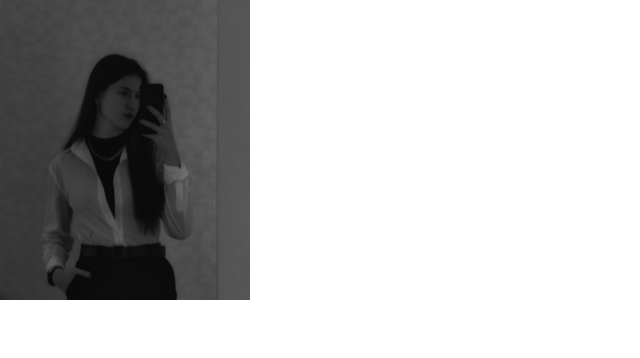
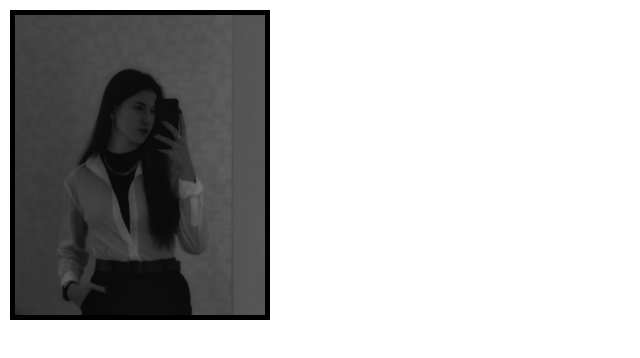
Before and after one commit to xarrlamova/studing, a React (Create React App) app: page / in a window 1280 px wide. Shown: the top 358 px of the page, without its empty margins (0-640 px from the left). Built offline with nearby package versions, Linux system fonts and the light colour scheme.

Commit message:
Avatar из класса в функцию.

```diff
--- a/src/App.css
+++ b/src/App.css
@@ -28,6 +28,14 @@
   color: #61dafb;
 }
 
+.avatar {
+  height: 300px;
+  width: 250px;
+  display: inline-block;
+  margin: 10px;
+  border: 5px solid black;
+}
+
 @keyframes App-logo-spin {
   from {
     transform: rotate(0deg);
--- a/src/Components/Avatar.js
+++ b/src/Components/Avatar.js
@@ -1,19 +1,14 @@
 import React, {Component} from 'react';
 import avatar from './avatar.jpg'
-class Avatar extends Component {
-    render() {
-        return (
-            <div>
-                <img
-                src={avatar}
-                height="300"
-                width="250"
-                className="Avatar"
-                alt="Avatar"
-                />
-            </div>
-        );
-    }
+
+function Avatar() {
+    return (
+        <img
+            src={avatar}
+            className="avatar"
+            alt="Avatar"
+        />
+    )
 }
 
 export default Avatar;
```
